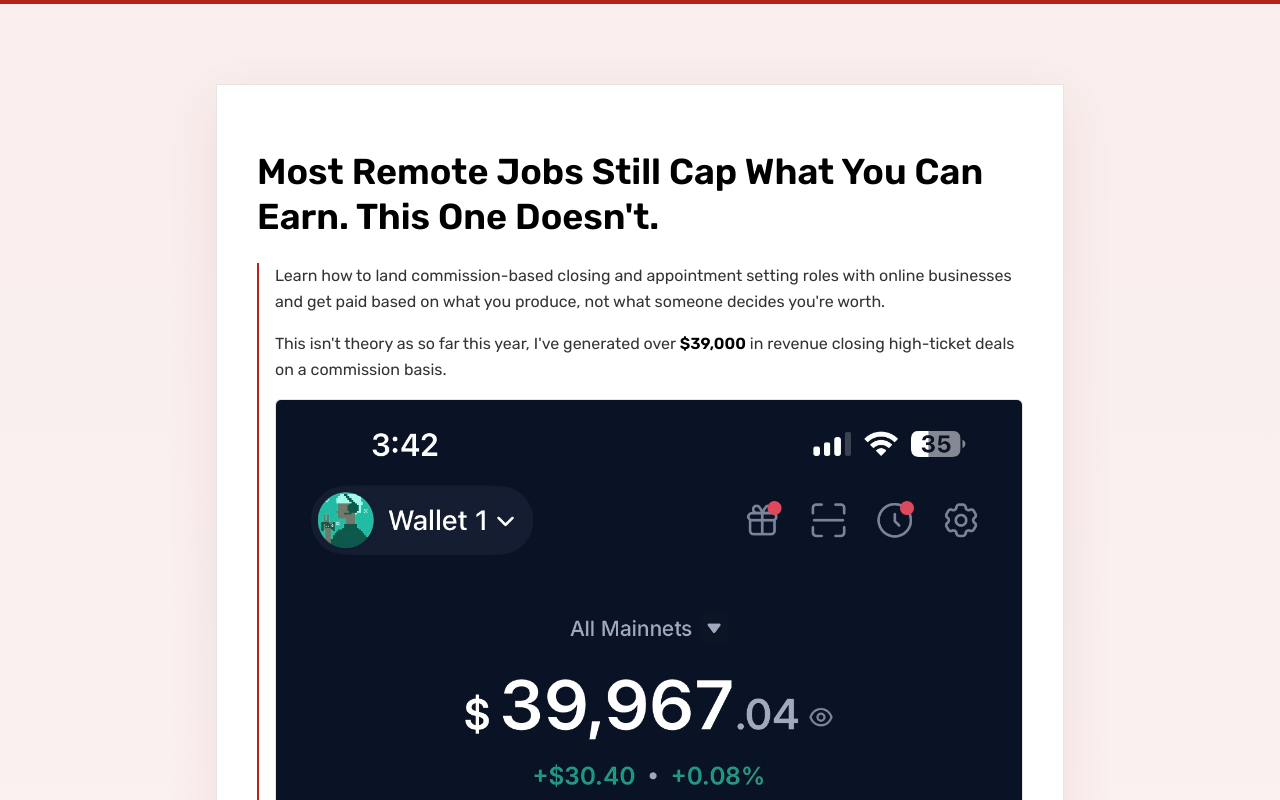
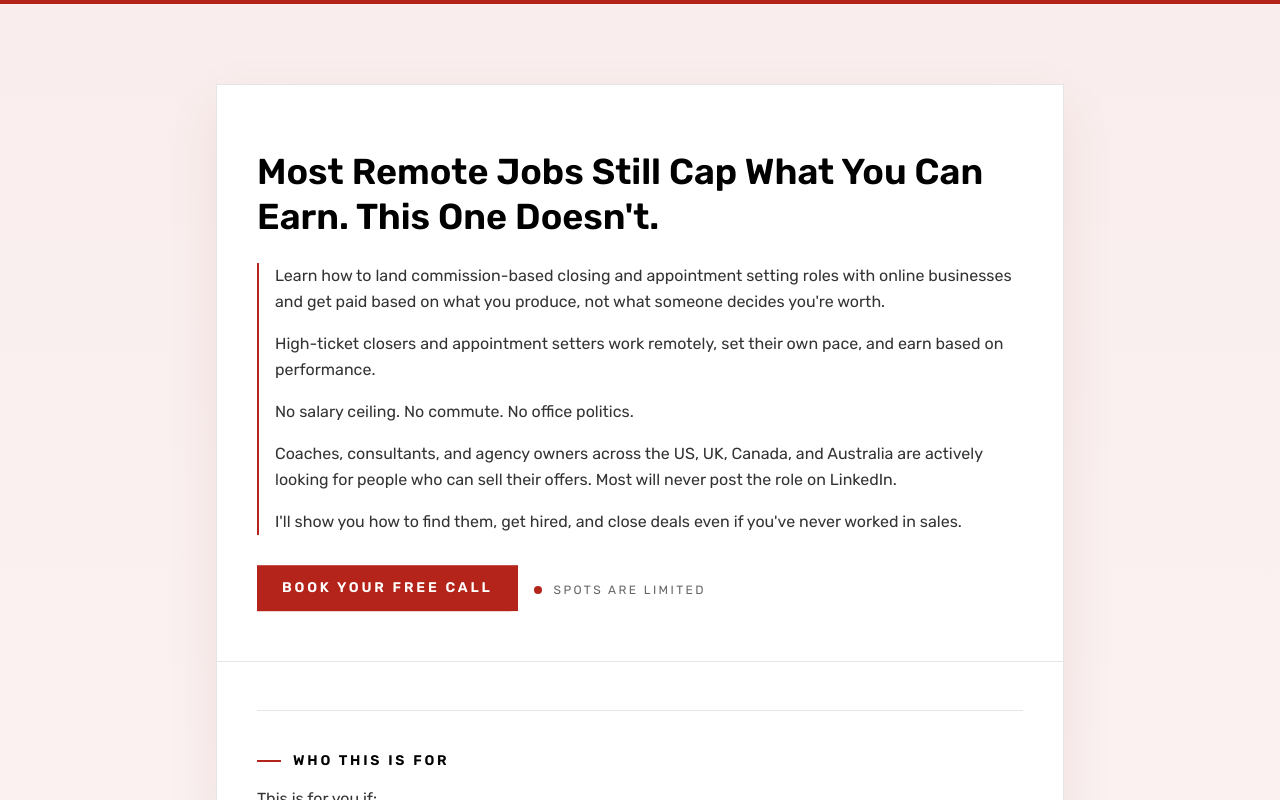
Before and after one commit to JentleJoe/billeady, a React (Vite) app: page /htc in a window 1280 px wide. Shown: the top 800 px of the page. Built offline with nearby package versions, Linux system fonts and the light colour scheme.

Commit message:
removed wallet image

```diff
--- a/src/pages/Htc.jsx
+++ b/src/pages/Htc.jsx
@@ -1,5 +1,4 @@
 import adTestimonial from '../assets/adTestimonial.PNG'
-import adProof from '../assets/adproof.PNG'
 
 const ctaLink = 'https://calendly.com/billeddysaliu1/30min'
 
@@ -21,19 +20,6 @@ function Htc() {
                   businesses and get paid based on what you produce, not what someone decides you&apos;re
                   worth.
                 </p>
-                <p>
-                  This isn&apos;t theory as so far this year, I&apos;ve generated over{' '}
-                  <span className="font-semibold text-black">$39,000</span> in revenue closing high-ticket
-                  deals on a commission basis.
-                </p>
-                <div className="overflow-hidden rounded-md border border-black/10 bg-white">
-                  <img
-                    src={adProof}
-                    alt="Proof of results"
-                    className="h-auto w-full object-cover"
-                    loading="lazy"
-                  />
-                </div>
                 <p>
                   High-ticket closers and appointment setters work remotely, set their own pace, and earn
                   based on performance.
```
